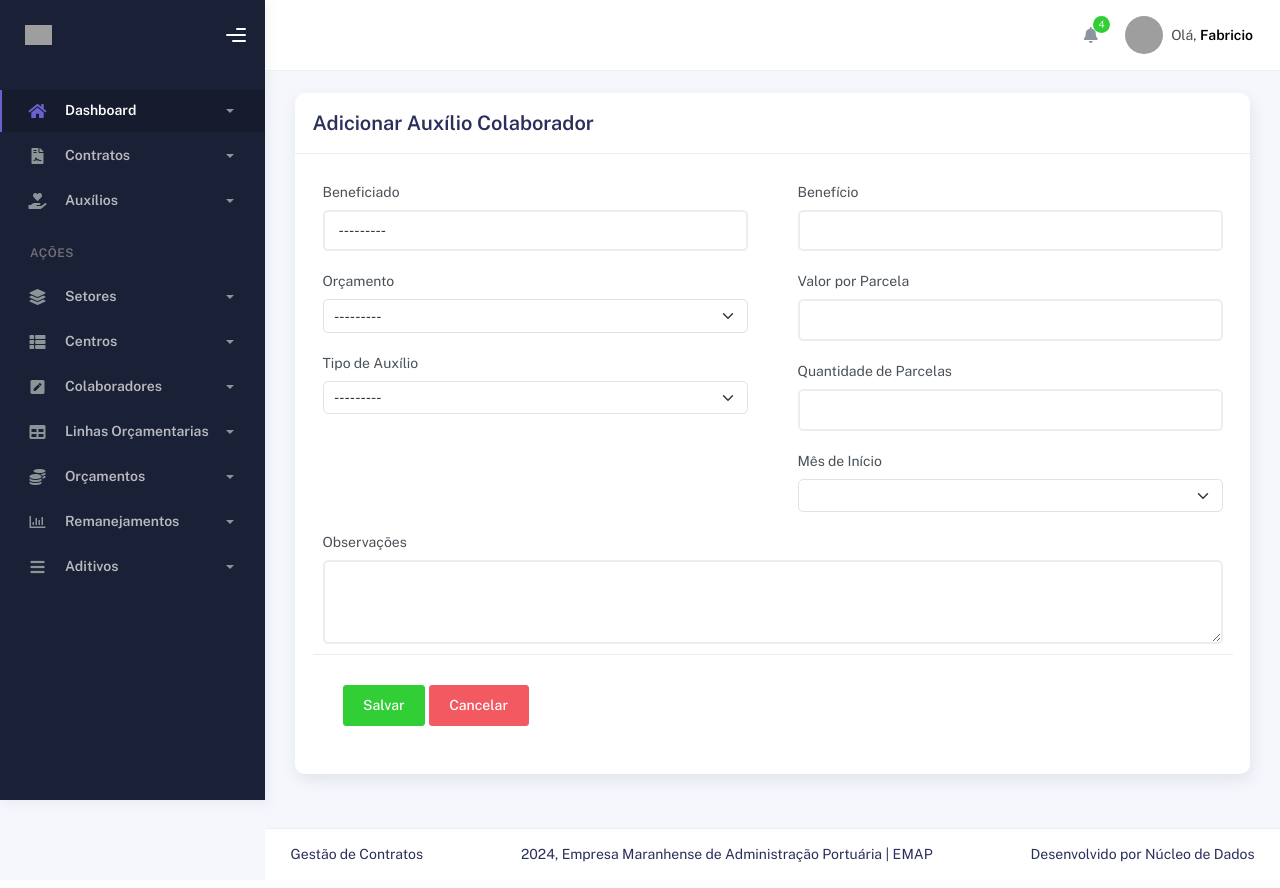
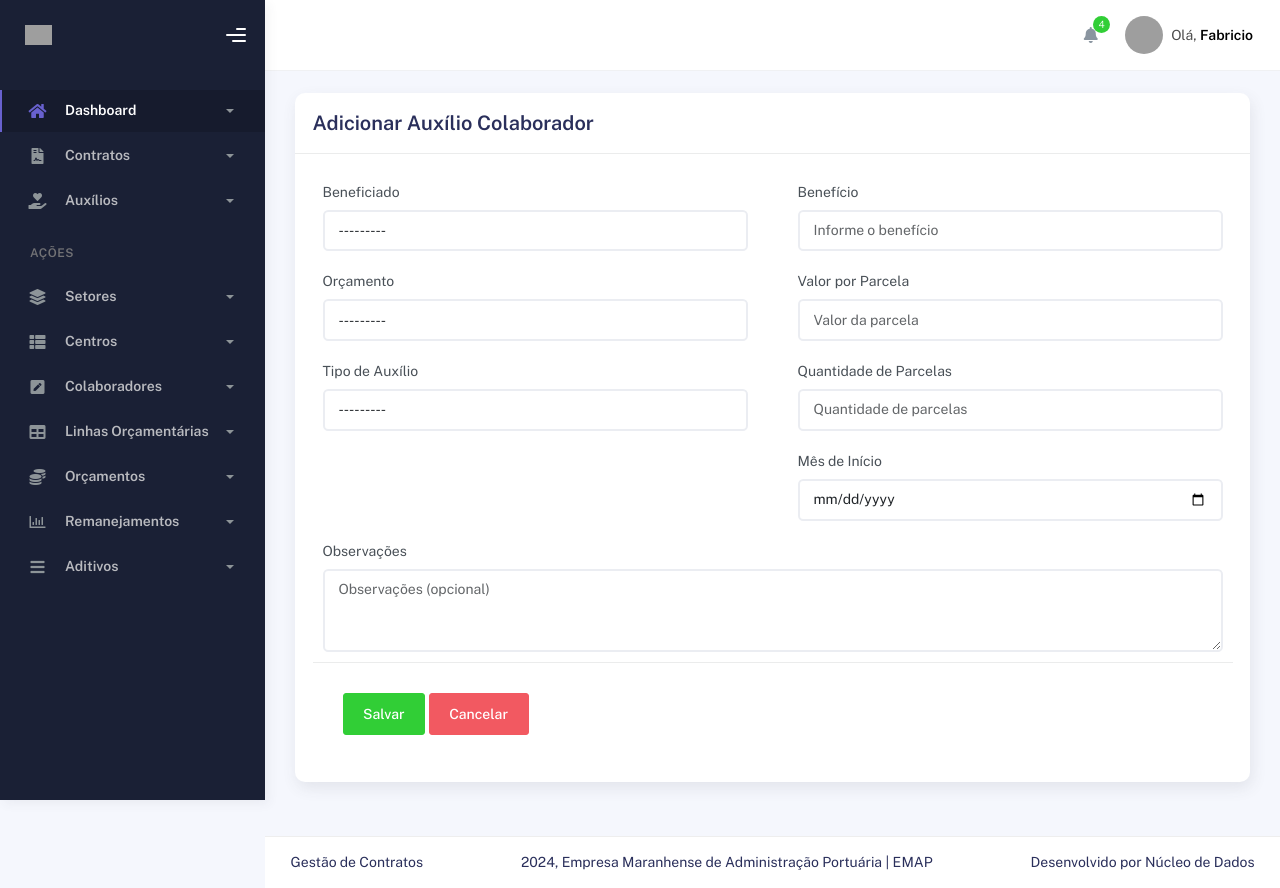
Before and after one commit to DaniloDalessandro/ccdop, a Django app: page /auxilios/create/ in a window 1280 px wide. Before the commit the page ends 862 px from the top, so only its background shows below. Run offline with Django 5.2, Linux system fonts and the light colour scheme; data comes from the database, SQL or seed files in the repository; lists and menus that the app fills with data are empty; some libraries are stand-ins or nearby versions; grey boxes are pictures that could not be loaded.

Commit message:
ajuste em auxilios

```diff
--- a/auxilios/forms.py
+++ b/auxilios/forms.py
@@ -5,16 +5,30 @@ class AuxilioColaboradorForm(forms.ModelForm):
     class Meta:
         model = AuxilioColaborador
         fields = [
-            'baneficiado', 'orcamento', 'tipo', 'beneficio',
+            'beneficiado', 'orcamento', 'tipo', 'beneficio',
             'valor_parcela', 'qtd_parcelas', 'obs', 'mes_inicio'
         ]
         widgets = {
-            'baneficiado': forms.Select(attrs={'class': 'form-control'}),
-            'orcamento': forms.Select(attrs={'class': 'form-select'}),
-            'tipo': forms.Select(attrs={'class': 'form-select'}),
-            'beneficio': forms.TextInput(attrs={'class': 'form-control'}),
-            'valor_parcela': forms.NumberInput(attrs={'class': 'form-control'}),
-            'qtd_parcelas': forms.NumberInput(attrs={'class': 'form-control'}),
-            'obs': forms.Textarea(attrs={'class': 'form-control', 'rows': 3}),
-            'mes_inicio': forms.Select(attrs={'class': 'form-select'}),
+            'beneficiado': forms.Select(attrs={'class': 'form-control'}),  # Campo de seleção para o colaborador
+            'orcamento': forms.Select(attrs={'class': 'form-control'}),  # Campo de seleção para o orçamento
+            'tipo': forms.Select(attrs={'class': 'form-control'}),  # Campo de seleção para o tipo de auxílio
+            'beneficio': forms.TextInput(attrs={'class': 'form-control', 'placeholder': 'Informe o benefício'}),  # Campo de texto para o benefício
+            'valor_parcela': forms.NumberInput(attrs={'class': 'form-control', 'placeholder': 'Valor da parcela'}),  # Campo numérico para valor por parcela
+            'qtd_parcelas': forms.NumberInput(attrs={'class': 'form-control', 'placeholder': 'Quantidade de parcelas'}),  # Campo numérico para quantidade de parcelas
+            'obs': forms.Textarea(attrs={'class': 'form-control', 'rows': 3, 'placeholder': 'Observações (opcional)'}),  # Campo de texto para observações
+            'mes_inicio': forms.DateInput(attrs={'class': 'form-control', 'type': 'date'}),  # Campo de data com seletor de calendário
         }
+
+    def clean(self):
+        cleaned_data = super().clean()
+        valor_parcela = cleaned_data.get("valor_parcela")
+        qtd_parcelas = cleaned_data.get("qtd_parcelas")
+
+        # Verificação básica: valor_parcela e qtd_parcelas devem ser positivos
+        if valor_parcela is not None and valor_parcela <= 0:
+            self.add_error('valor_parcela', 'O valor da parcela deve ser positivo.')
+
+        if qtd_parcelas is not None and qtd_parcelas <= 0:
+            self.add_error('qtd_parcelas', 'A quantidade de parcelas deve ser positiva.')
+
+        return cleaned_data
--- a/auxilios/models.py
+++ b/auxilios/models.py
@@ -8,12 +8,12 @@ from django.core.validators import MinValueValidator
 #============================================================================================================================
 
 class AuxilioColaborador(models.Model):
-    baneficiado = models.ForeignKey(Colaborador, on_delete=models.PROTECT)
+    beneficiado = models.ForeignKey(Colaborador, on_delete=models.PROTECT)
     orcamento = models.ForeignKey(Orcamento, related_name='auxilios_colaboradores', on_delete=models.PROTECT)
     tipo_choices = [
         ('Graduação', 'Graduação'),
         ('Pós-Graduação', 'Pós-Graduação'),
-        ('Auxilio creche escola', 'Auxilio creche escola'),
+        ('Auxílio creche escola', 'Auxílio creche escola'),
         ('Língua estrangeira', 'Língua estrangeira'),
     ]
     tipo = models.CharField(max_length=100, choices=tipo_choices, null=True, blank=True)
--- a/auxilios/templates/auxiliocolaborador_form.html
+++ b/auxilios/templates/auxiliocolaborador_form.html
@@ -16,7 +16,7 @@
                                 <div class="col-md-6">
                                     <div class="form-group">
                                         <label for="baneficiado">Beneficiado</label>
-                                        {{ form.baneficiado }}
+                                        {{ form.beneficiado }}
                                     </div>
                                     <div class="form-group">
                                         <label for="orcamento">Orçamento</label>
--- a/templates/index.html
+++ b/templates/index.html
@@ -222,7 +222,7 @@
               <li class="nav-item">
                 <a data-bs-toggle="collapse" href="#tables">
                   <i class="fas fa-table"></i>
-                  <p>Linhas Orçamentarias</p>
+                  <p>Linhas Orçamentárias</p>
                   <span class="caret"></span>
                 </a>
                 <div class="collapse" id="tables">
```
Also changed, not shown: auxilios/migrations/0004_rename_baneficiado_auxiliocolaborador_beneficiado_and_more.py (added), db.sqlite3.
